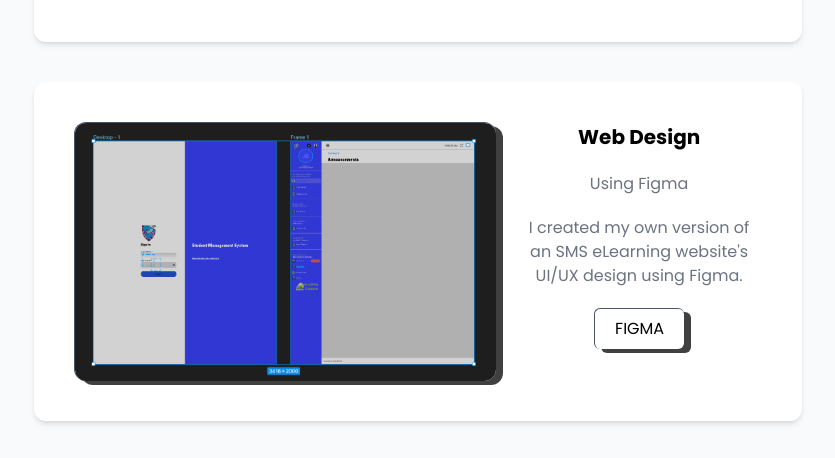
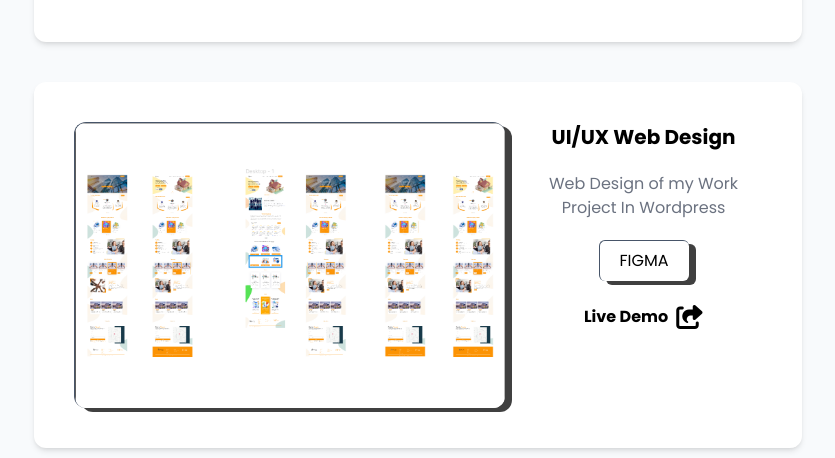
Before and after one commit to JoseEnsoIII/PersonalPortfolio, a React (Vite) app: page / in a window 1280 px wide. Shown: the part 4146-4604 px from the top of the page, without its empty margins (222-1057 px from the left). Built offline with nearby package versions, Linux system fonts and the light colour scheme.

Commit message:
Change Img for Figma

```diff
--- a/src/pages/Project.jsx
+++ b/src/pages/Project.jsx
@@ -449,14 +449,15 @@ export const Projects = () => {
               >
                 <img
                   className="w-full h-full object-cover rounded-xl shadow-mmd border-t border-l border-slate-600"
-                  src="/images/z.PNG"
+                  src="/images/111.PNG"
                   alt=""
                 />
               </motion.div>
             </a>
           </div>
           <div className="w-full xl:mt-0 sm:mt-5 flex flex-col gap-5   ">
-            <h1 className="text-center font-bold text-[20px] ">Web Design</h1>
+            <h1 className="text-center font-bold text-[20px] ">UI/UX Web Design</h1>
+
             <motion.p
               initial={{ opacity: 0, x: 50 }}
               whileInView={{ opacity: 1, x: 0 }}
@@ -464,22 +465,22 @@ export const Projects = () => {
               viewport={{ once: true }}
               className="text-center text-gray-500"
             >
-              Using Figma
-            </motion.p>
-            <motion.p
-              initial={{ opacity: 0, x: 50 }}
-              whileInView={{ opacity: 1, x: 0 }}
-              transition={{ duration: 0.5, type: "tween", delay: 0.2 }}
-              viewport={{ once: true }}
-              className="text-center text-gray-500"
-            >
-              I created my own version of an SMS eLearning website's UI/UX
-              design using Figma.
+              Web Design of my Work Project In Wordpress
             </motion.p>
             <div className="flex gap-5 justify-center">
               <span className="shadow-mmd px-5 py-2 rounded-md border-t border-l border-slate-600 ">
                 FIGMA
               </span>
+            </div>
+            <div className="flex gap-5 items-center justify-center">
+              <a
+                className="flex font-semibold items-center justify-between gap-2 "
+                href="https://www.figma.com/file/UcHOWo37hRVMW7zjsXvtGj/Untitled?type=design&mode=design&t=NeWG2puztmo7jwqG-0"
+                target="_blank"
+              >
+                Live Demo{" "}
+                <i className="fa-solid fa-share-from-square text-2xl"></i>
+              </a>
             </div>
             <div className="flex gap-5 items-center justify-center"></div>
           </div>
```
Also changed, not shown: public/images/111.PNG (added).
